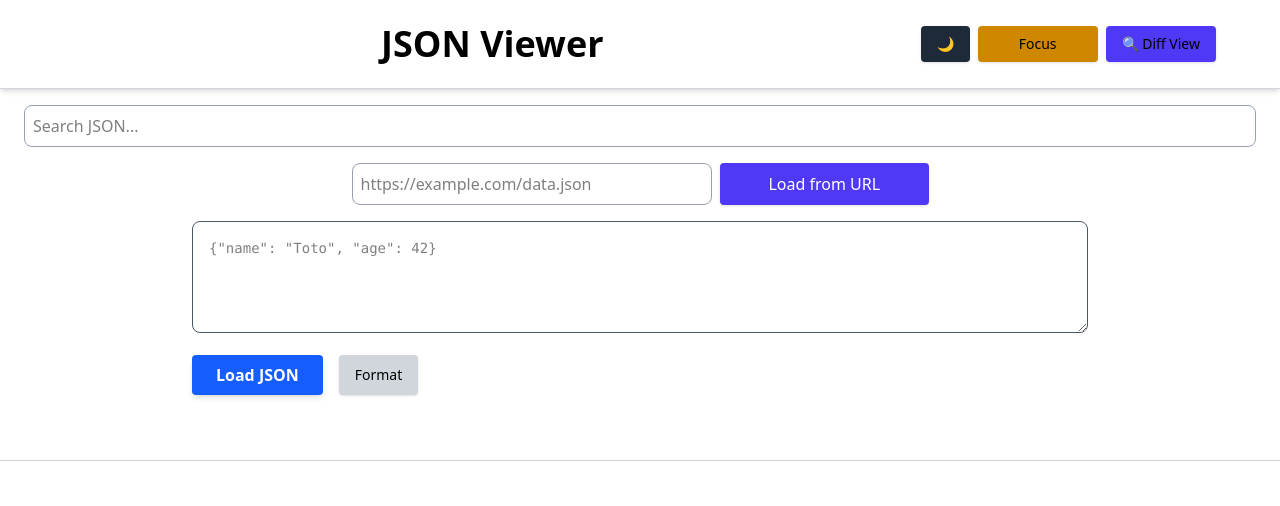
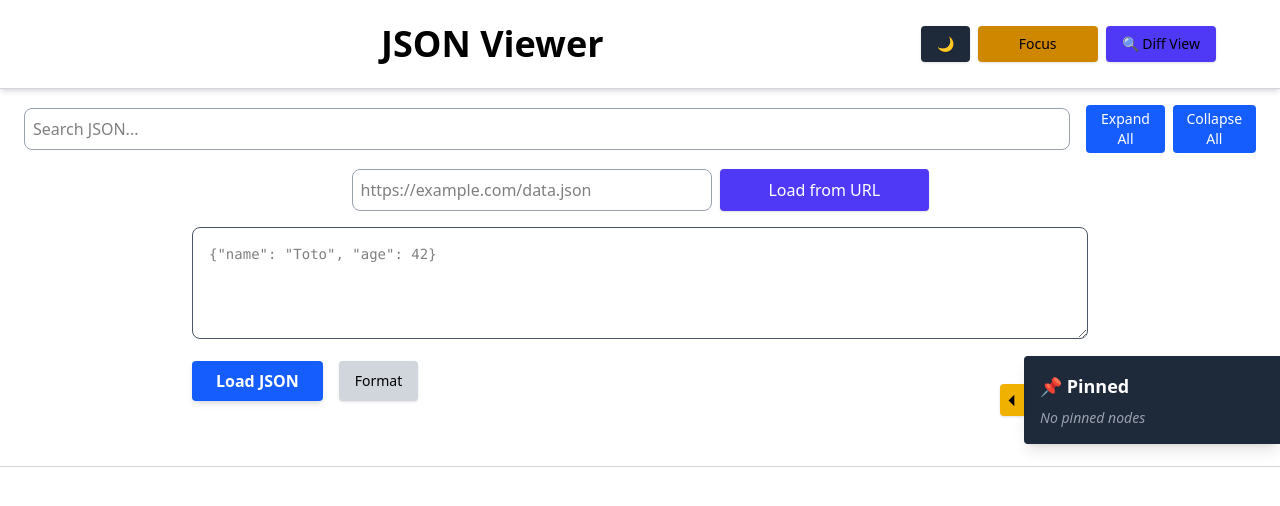
Before and after one commit to sullytobias/json-viewer, a React (Vite) app: page / in a window 1280 px wide. Shown: the top 506 px of the page. Built offline with nearby package versions, Linux system fonts and the light colour scheme.

Commit message:
Adding Pinned SideBar

```diff
--- a/src/App.tsx
+++ b/src/App.tsx
@@ -7,6 +7,7 @@ import { useTheme } from "./hooks/useTheme";
 import { handleLoadFromUrl } from "./utils/handleLoadFromUrl";
 import { analyzeJson } from "./utils/analyseJson";
 import DiffViewer from "./components/DiffViewer";
+import PinnedSidebar from "./components/PinnedSidebar";
 
 export default function App() {
   const [input, setInput] = useState<string>("");
@@ -17,7 +18,7 @@ export default function App() {
   const [view, setView] = useState<"tree" | "diff">("tree");
 
   const { theme, toggleTheme } = useTheme();
-  const { setJson, json } = useJson();
+  const { setJson, json, triggerCollapseAll, triggerExpandAll } = useJson();
 
   const stats = json ? analyzeJson(json) : null;
 
@@ -52,10 +53,14 @@ export default function App() {
   const error = input.length > 0 && !isValidJson ? "Invalid JSON" : null;
 
   return (
-    <div className="h-screen flex flex-col bg-white text-black dark:bg-gray-950 dark:text-white duration-500 overflow-hidden">
+    <div className="h-screen flex bg-white text-black dark:bg-gray-950 dark:text-white duration-500 overflow-hidden">
+      {view === "tree" && <PinnedSidebar />}
+      <div className="flex-1 flex flex-col">
         <header className="sticky top-0 z-10 px-6 pt-6 pb-2 border-b border-gray-300 dark:border-gray-800 shadow-md bg-white dark:bg-gray-950">
           <div className="flex justify-between items-center max-w-6xl mx-auto mb-4">
-          <h1 className="text-4xl font-bold text-center flex-1">JSON Viewer</h1>
+            <h1 className="text-4xl font-bold text-center flex-1">
+              JSON Viewer
+            </h1>
             <div className="flex gap-2">
               <motion.button
                 onClick={toggleTheme}
@@ -99,11 +104,7 @@ export default function App() {
           <DiffViewer />
         ) : (
           <>
-          <motion.div
-            layout
-            transition={{ duration: 0.3 }}
-            className="px-6 mt-4"
-          >
+            <div className="flex justify-between items-center px-6 mt-4">
               <input
                 type="text"
                 value={searchQuery}
@@ -111,7 +112,21 @@ export default function App() {
                 placeholder="Search JSON..."
                 className="w-full p-2 text-black dark:text-white bg-white dark:bg-gray-800 border border-gray-400 dark:border-gray-600 rounded-lg focus:outline-none focus:border-blue-500"
               />
-          </motion.div>
+              <div className="ml-4 flex gap-2">
+                <button
+                  onClick={triggerExpandAll}
+                  className="px-3 py-1 cursor-pointer bg-blue-600 text-white rounded hover:bg-blue-700 text-sm"
+                >
+                  Expand All
+                </button>
+                <button
+                  onClick={triggerCollapseAll}
+                  className="px-3 py-1 cursor-pointer bg-blue-600 text-white rounded hover:bg-blue-700 text-sm"
+                >
+                  Collapse All
+                </button>
+              </div>
+            </div>
 
             {!showOnlyTree && (
               <div className="max-w-4xl mx-auto mt-4 space-y-2">
@@ -135,7 +150,10 @@ export default function App() {
               </div>
             )}
 
-          <motion.main layout className="flex-1 overflow-hidden flex flex-col">
+            <motion.main
+              layout
+              className="flex-1 overflow-hidden flex flex-col"
+            >
               {!showOnlyTree && (
                 <motion.section
                   key="input-panel"
@@ -223,7 +241,7 @@ export default function App() {
                 className="flex-1 overflow-auto px-6 pb-6"
               >
                 {stats && (
-                <div className="max-w-4xl mx-auto text-center text-sm text-gray-600 dark:text-gray-400 mt-4 space-x-4">
+                  <div className="sticky top-0 bg-gray-800 max-w-4xl mx-auto text-center text-sm text-gray-600 dark:text-gray-400 space-x-4 p-2 rounded">
                     <span>
                       🧮 Total Keys: <strong>{stats.totalKeys}</strong>
                     </span>
@@ -244,5 +262,6 @@ export default function App() {
           </>
         )}
       </div>
+    </div>
   );
 }
--- a/src/components/Node.tsx
+++ b/src/components/Node.tsx
@@ -1,4 +1,4 @@
-import { useState } from "react";
+import { useEffect, useState } from "react";
 import { JsonValue, useJson } from "../stores/useJsonStore";
 import { getValueColor } from "../utils/detectType";
 import { useToast } from "../context/ToastContext";
@@ -19,10 +19,24 @@ export default function Node({
   searchTerm = "",
 }: NodeProps) {
   const [open, setOpen] = useState(true);
-  const { setSelectedPath, highlightedPath } = useJson();
+  const {
+    setSelectedPath,
+    togglePinnedPath,
+    highlightedPath,
+    expandAll,
+    collapseAll,
+  } = useJson();
   const toast = useToast();
 
   const isObject = typeof data === "object" && data !== null;
+
+  useEffect(() => {
+    if (expandAll) setOpen(true);
+  }, [expandAll]);
+
+  useEffect(() => {
+    if (collapseAll) setOpen(false);
+  }, [collapseAll]);
 
   const highlightMatch = (text: string) => {
     if (!searchTerm) return text;
@@ -177,6 +191,17 @@ export default function Node({
         </span>
       </button>
 
+      <button
+        onClick={(e) => {
+          e.stopPropagation();
+          togglePinnedPath(path);
+        }}
+        className="text-xs cursor-pointer text-yellow-400 hover:underline "
+        title="Pin Node"
+      >
+        [📌]
+      </button>
+
       {open && (
         <div className="ml-4 pl-3 border-l-2 border-gray-700 space-y-1">
           {entries.map(([key, value]) => (
--- /dev/null
+++ b/src/components/PinnedSidebar.tsx
@@ -0,0 +1,66 @@
+import { useState } from "react";
+import { useJson } from "../stores/useJsonStore";
+import { motion, AnimatePresence } from "framer-motion";
+
+export default function PinnedSidebar() {
+  const { pinnedPaths, setSelectedPath, setHighlightedPath } = useJson();
+  const [showSidebar, setShowSidebar] = useState(true);
+
+  const handleClick = (path: string) => {
+    const el = document.getElementById(path);
+    if (el) {
+      el.scrollIntoView({ behavior: "smooth", block: "center" });
+      setSelectedPath(path);
+      setHighlightedPath(path);
+      setTimeout(() => setHighlightedPath(""), 1000);
+    }
+  };
+
+  return (
+    <>
+      <AnimatePresence>
+        {showSidebar && (
+          <motion.div
+            initial={{ x: 300 }}
+            animate={{ x: 0 }}
+            exit={{ x: 300 }}
+            transition={{ duration: 0.3 }}
+            className="fixed top-1/2 right-0 -translate-y-1/2 bg-gray-800 text-white w-64 p-4 shadow-lg rounded-l z-20"
+          >
+            <h3 className="text-lg font-semibold mb-2">📌 Pinned</h3>
+            <ul className="space-y-2 text-sm">
+              {pinnedPaths.length === 0 && (
+                <li className="italic text-gray-400">No pinned nodes</li>
+              )}
+              {pinnedPaths.map((path) => (
+                <li key={path}>
+                  <button
+                    onClick={() => handleClick(path)}
+                    className="hover:underline text-yellow-300"
+                  >
+                    {path}
+                  </button>
+                </li>
+              ))}
+            </ul>
+            <button
+              onClick={() => setShowSidebar(false)}
+              className="absolute default cursor-pointer left-0 top-1/2 -translate-y-1/2 -translate-x-full bg-yellow-500 text-black px-2 py-1 rounded-l shadow"
+            >
+              ⏴
+            </button>
+          </motion.div>
+        )}
+      </AnimatePresence>
+
+      {!showSidebar && (
+        <button
+          onClick={() => setShowSidebar(true)}
+          className="fixed cursor-pointer top-1/2 right-0 -translate-y-1/2 bg-yellow-500 text-black px-2 py-1 rounded-l shadow z-10"
+        >
+          📌
+        </button>
+      )}
+    </>
+  );
+}
--- a/src/stores/useJsonStore.ts
+++ b/src/stores/useJsonStore.ts
@@ -14,6 +14,9 @@ interface JsonStoreState {
   json: JsonValue | null;
   selectedPath: string;
   highlightedPath: string;
+  pinnedPaths: string[];
+  expandAll: boolean;
+  collapseAll: boolean;
 }
 
 const initialJson = (() => {
@@ -29,41 +32,75 @@ const jsonStore = new Store<JsonStoreState>({
   json: initialJson,
   selectedPath: "",
   highlightedPath: "",
+  pinnedPaths: [],
+  expandAll: false,
+  collapseAll: false,
 });
 
 export const useJson = () => {
-  const json = useSyncExternalStore(
-    jsonStore.subscribe,
-    () => jsonStore.state.json
-  );
+  const subscribe = jsonStore.subscribe;
+
+  const json = useSyncExternalStore(subscribe, () => jsonStore.state.json);
   const selectedPath = useSyncExternalStore(
-    jsonStore.subscribe,
+    subscribe,
     () => jsonStore.state.selectedPath
   );
   const highlightedPath = useSyncExternalStore(
-    jsonStore.subscribe,
+    subscribe,
     () => jsonStore.state.highlightedPath
   );
-
-  const setJson = (json: JsonValue) => {
-    localStorage.setItem("json", JSON.stringify(json));
-    jsonStore.setState((prev) => ({ ...prev, json }));
-  };
-
-  const setSelectedPath = (path: string) => {
-    jsonStore.setState((prev) => ({ ...prev, selectedPath: path }));
-  };
-
-  const setHighlightedPath = (path: string) => {
-    jsonStore.setState((prev) => ({ ...prev, highlightedPath: path }));
-  };
+  const pinnedPaths = useSyncExternalStore(
+    subscribe,
+    () => jsonStore.state.pinnedPaths
+  );
+  const expandAll = useSyncExternalStore(
+    subscribe,
+    () => jsonStore.state.expandAll
+  );
+  const collapseAll = useSyncExternalStore(
+    subscribe,
+    () => jsonStore.state.collapseAll
+  );
 
   return {
     json,
     selectedPath,
     highlightedPath,
-    setJson,
-    setSelectedPath,
-    setHighlightedPath,
+    pinnedPaths,
+    expandAll,
+    collapseAll,
+
+    setJson: (json: JsonValue) => {
+      localStorage.setItem("json", JSON.stringify(json));
+      jsonStore.setState((prev) => ({ ...prev, json }));
+    },
+
+    setSelectedPath: (path: string) =>
+      jsonStore.setState((prev) => ({ ...prev, selectedPath: path })),
+
+    setHighlightedPath: (path: string) =>
+      jsonStore.setState((prev) => ({ ...prev, highlightedPath: path })),
+
+    togglePinnedPath: (path: string) =>
+      jsonStore.setState((prev) => {
+        const pinned = prev.pinnedPaths.includes(path)
+          ? prev.pinnedPaths.filter((p) => p !== path)
+          : [...prev.pinnedPaths, path];
+        return { ...prev, pinnedPaths: pinned };
+      }),
+
+    triggerExpandAll: () =>
+      jsonStore.setState((prev) => ({
+        ...prev,
+        expandAll: true,
+        collapseAll: false,
+      })),
+
+    triggerCollapseAll: () =>
+      jsonStore.setState((prev) => ({
+        ...prev,
+        collapseAll: true,
+        expandAll: false,
+      })),
   };
 };
```
Lines whose indentation alone changed are shown as unchanged.
